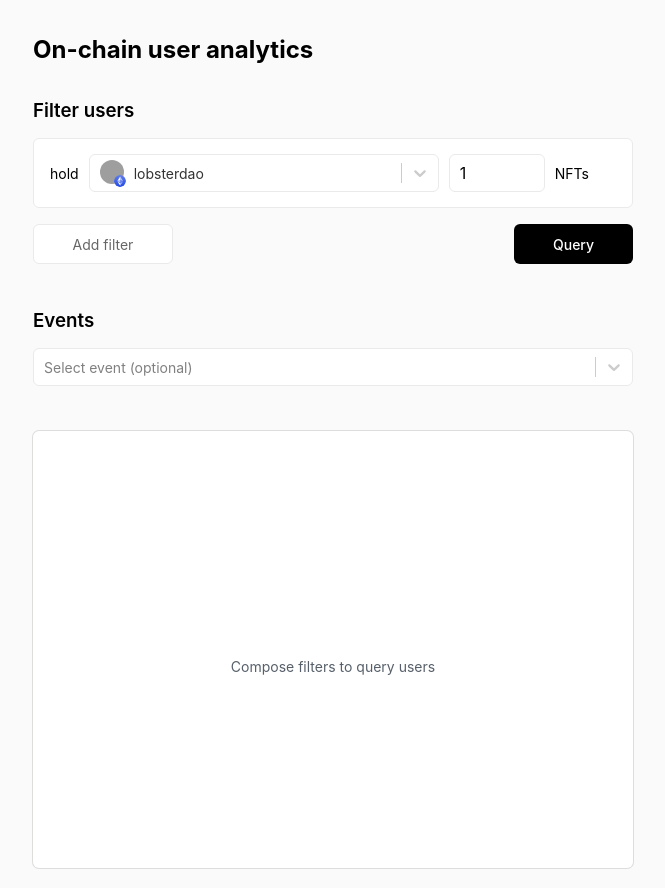
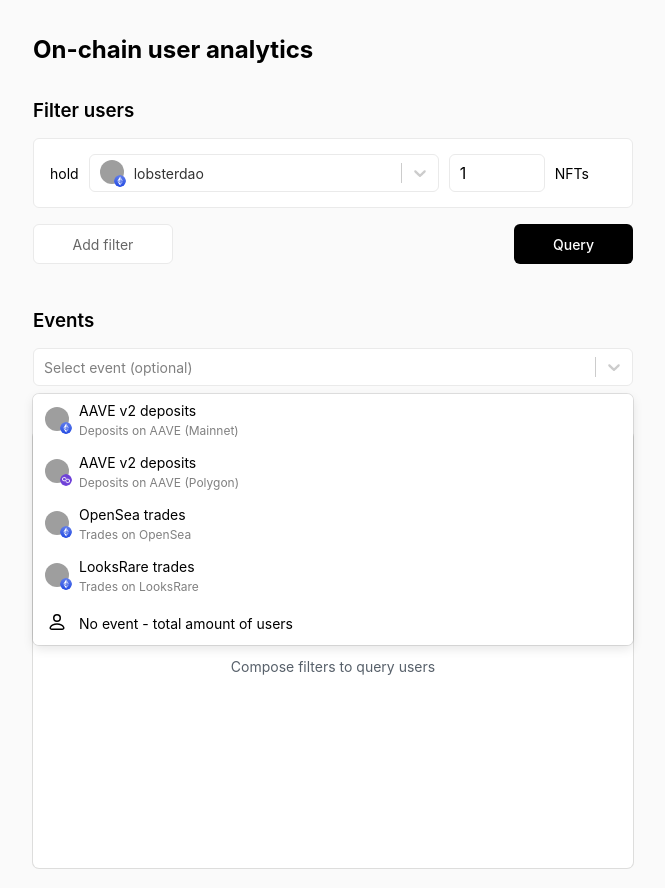
Before and after one commit to maamalama/frontend, a Next.js app: page / in a window 1280 px wide. Shown: the whole page, without its empty margins (307-972 px from the left). Built offline with nearby package versions, Linux system fonts and the light colour scheme; grey boxes are pictures that could not be loaded.

Commit message:
event select UI fixes

```diff
--- a/components/select/Option.tsx
+++ b/components/select/Option.tsx
@@ -4,6 +4,7 @@ import { networks } from '../../data/networks'
 import styles from './Option.module.css'
 import sharedStyles from '../../shared.module.css'
 import type { Option } from '../../lib/types'
+import addFilterStyles from '../AddFilter.module.css'
 
 const { Option: OptionComponent } = components
 
@@ -34,7 +35,14 @@ export function SelectOption<T extends Option>(props: OptionProps<T>) {
             />
           )}
         </span>
-        {props.data.label}
+        <div>
+          {props.data.label}
+          {props.data.caption && (
+            <div className={addFilterStyles.caption} style={{ color: props.isFocused ? 'white' : 'gray' }}>
+              {props.data.caption}
+            </div>
+          )}
+        </div>
       </span>
     </OptionComponent>
   )
--- a/pages/index.tsx
+++ b/pages/index.tsx
@@ -103,6 +103,7 @@ const Index = () => {
           <h3 className={styles.h3}>Events</h3>
           <Select
             isClearable
+            menuIsOpen
             onChange={(event: EventInfo) => {
               setEvent(event)
             }}
```
Also changed, not shown: lib/types.ts (+8 -1 lines).
